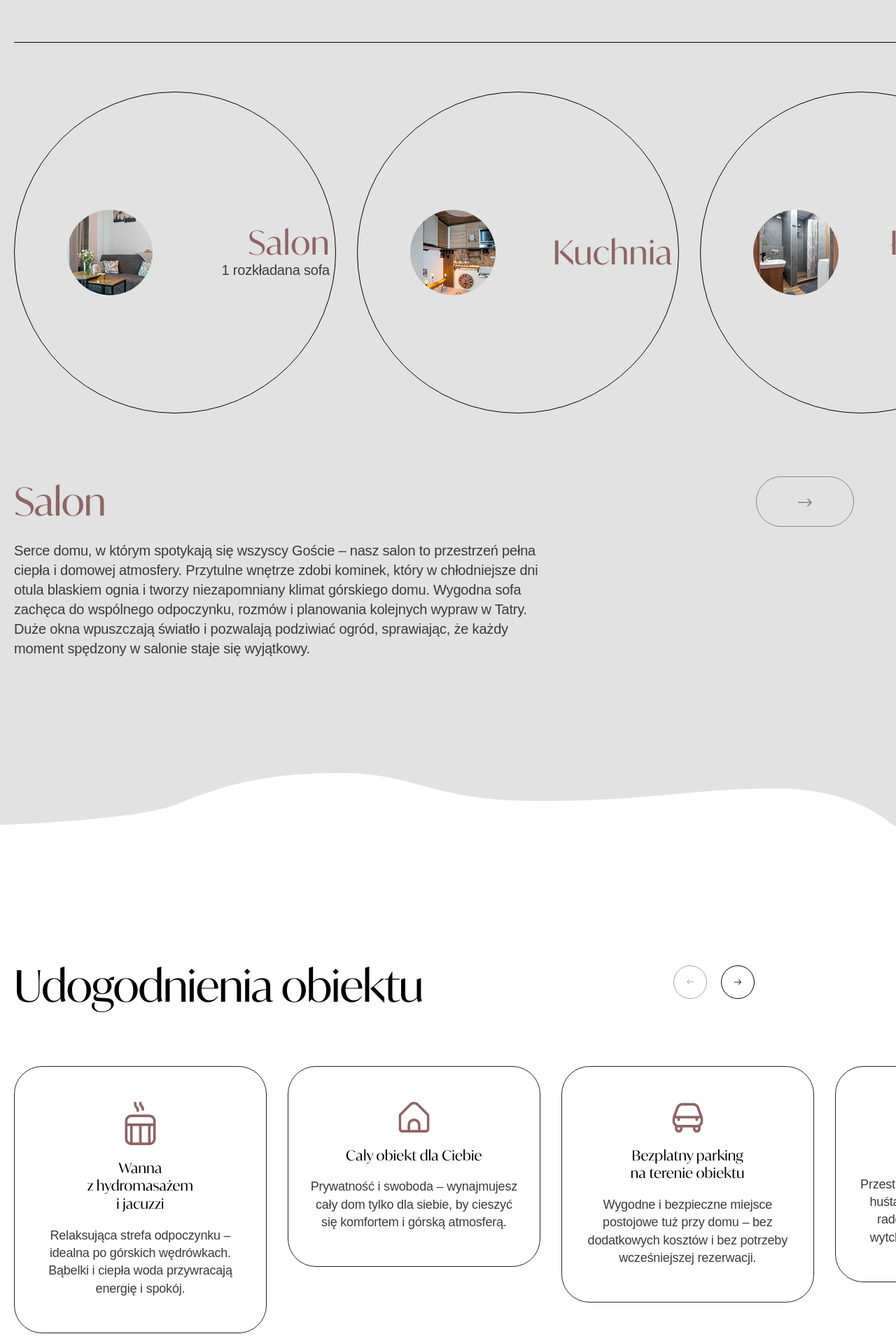
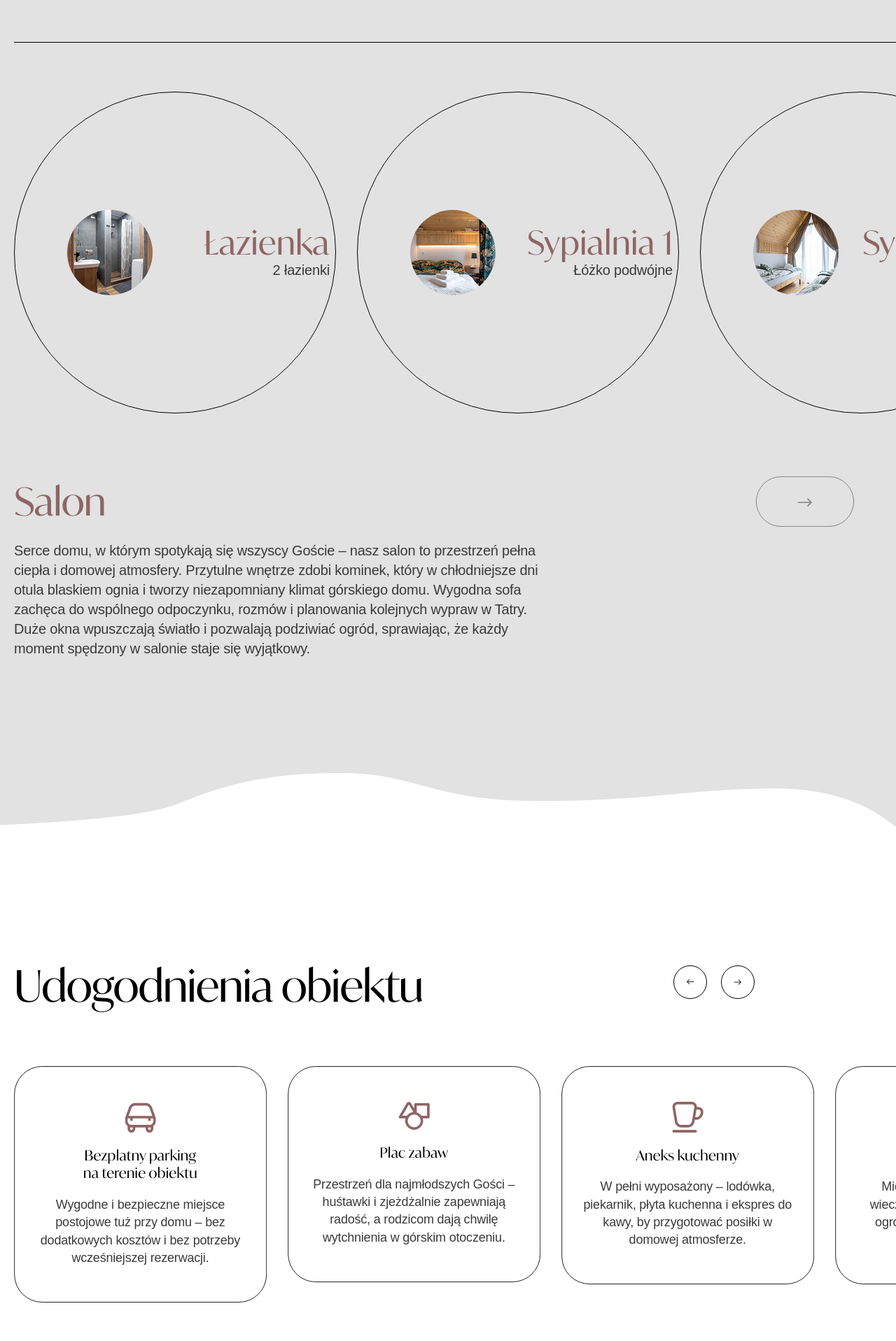
Before and after one commit to coder-dalowar/family-house, a Next.js app: page / in a window 1280 px wide. Shown: the part 2143-4060 px from the top of the page at 70% size. Built offline with nearby package versions, Linux system fonts and the light colour scheme.

Commit message:
add autoplay

```diff
--- a/app/components/pages/home/explore.tsx
+++ b/app/components/pages/home/explore.tsx
@@ -4,6 +4,7 @@ import React, { useRef } from 'react';
 import Image from 'next/image';
 import { Swiper, SwiperSlide } from 'swiper/react';
 import type { Swiper as SwiperType } from 'swiper';
+import { Autoplay } from 'swiper/modules';
 import 'swiper/css';
 
 const Explore: React.FC = () => {
@@ -26,6 +27,11 @@ const Explore: React.FC = () => {
             slidesPerView="auto"
             spaceBetween={30}
             loop={true}
+            speed={800}
+            autoplay={{
+              delay: 2000,
+              disableOnInteraction: false,
+            }}
             onSwiper={(swiper) => (swiperRef.current = swiper)}
             breakpoints={{
               0: { spaceBetween: 15 },
@@ -33,6 +39,7 @@ const Explore: React.FC = () => {
               1024: { spaceBetween: 20 },
               1280: { spaceBetween: 30 },
             }}
+            modules={[Autoplay]}
           >
             {[
               { img: 'explore-1.png', title: 'Salon', desc: '1 rozkładana sofa' },
--- a/app/components/pages/home/facility.tsx
+++ b/app/components/pages/home/facility.tsx
@@ -3,7 +3,7 @@
 import React from 'react';
 import Image from 'next/image';
 import { Swiper, SwiperSlide } from 'swiper/react';
-import { Navigation } from 'swiper/modules';
+import { Navigation, Autoplay } from 'swiper/modules';
 import 'swiper/css';
 import 'swiper/css/navigation';
 
@@ -34,6 +34,12 @@ const Facility: React.FC = () => {
                         className="facility_slider w-full h-full !overflow-visible"
                         slidesPerView={3.3}
                         spaceBetween={30}
+                        loop={true}
+                        speed={800}
+                        autoplay={{
+                            delay: 2000,
+                            disableOnInteraction: false,
+                        }}
                         navigation={{
                             nextEl: '.facility-button-next',
                             prevEl: '.facility-button-prev',
@@ -45,7 +51,7 @@ const Facility: React.FC = () => {
                             1024: { slidesPerView: 2.5, spaceBetween: 24 },
                             1280: { slidesPerView: 3.3, spaceBetween: 30 },
                         }}
-                        modules={[Navigation]}
+                        modules={[Navigation, Autoplay]}
                     >
                         {[
                             {
--- a/app/components/pages/home/gallery.tsx
+++ b/app/components/pages/home/gallery.tsx
@@ -2,6 +2,7 @@
 
 import React from 'react';
 import { Swiper, SwiperSlide } from 'swiper/react';
+import { Autoplay } from 'swiper/modules';
 import 'swiper/css';
 
 const Gallery: React.FC = () => {
@@ -34,6 +35,13 @@ const Gallery: React.FC = () => {
           className="gallery_slider w-full h-full !overflow-visible"
           slidesPerView="auto"
           spaceBetween={0}
+          loop={true}
+          speed={800}
+          autoplay={{
+            delay: 2000,
+            disableOnInteraction: false,
+          }}
+          modules={[Autoplay]}
         >
           {/* Gallery Slide 1 */}
           <SwiperSlide className="!w-[574px] mt-[238px] z-50">
```
